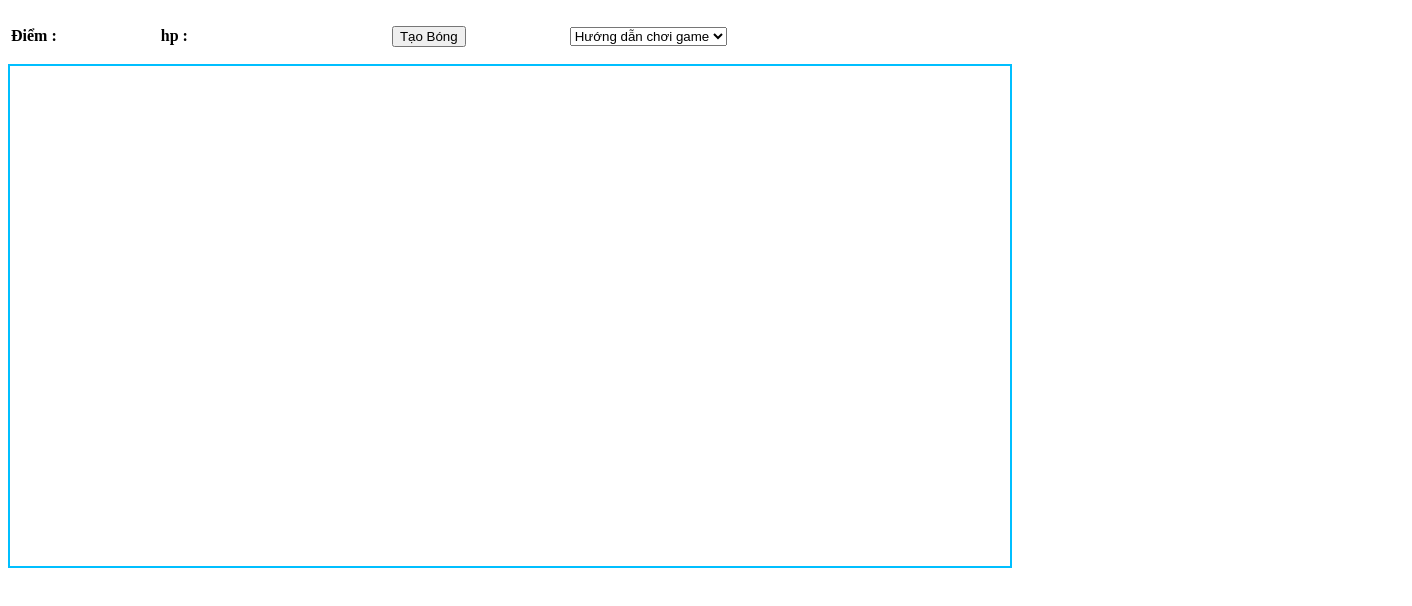
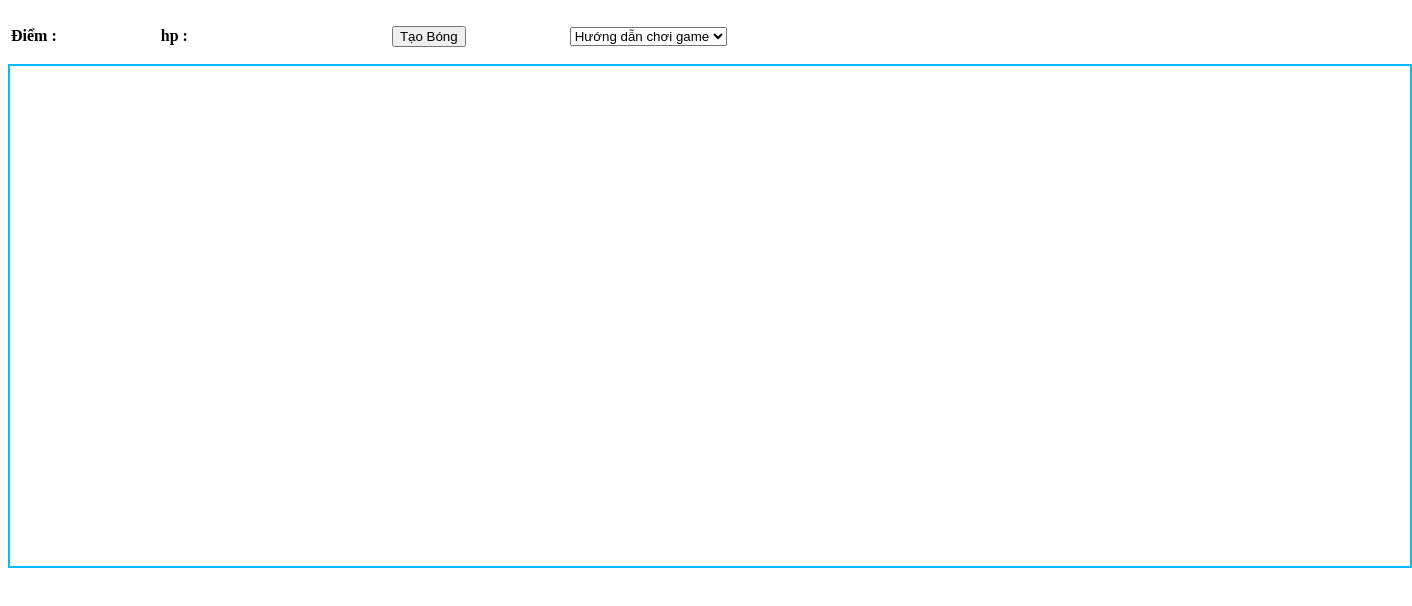
Before and after one commit to nguyenha265/-Star_game, a plain HTML site: page index.html in a window 1280 px wide. Shown: the whole page, 1412 px wide, since content can reach past the window. Drawn offline with Linux system fonts and the light colour scheme.

Commit message:
Update index.html

```diff
--- a/index.html
+++ b/index.html
@@ -25,7 +25,7 @@
         </th>
     </tr>
 </table>
-<canvas id="a" width="1000px" height="500" style=" border: 2px solid deepskyblue "></canvas>
+<canvas id="a" width="1400px" height="500" style=" border: 2px solid deepskyblue "></canvas>
 
 <script>
     let c = document.getElementById("a");
```
